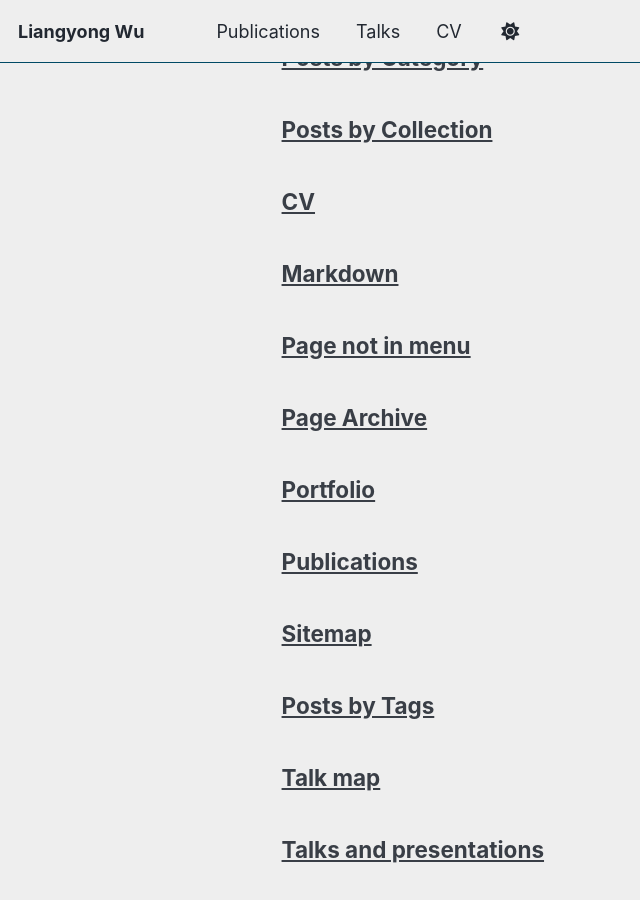
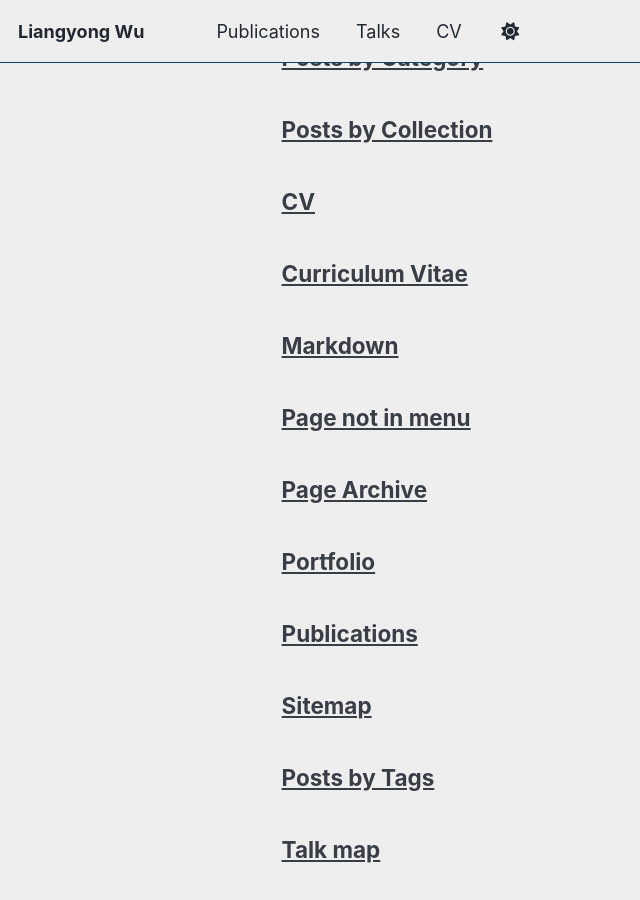
Before and after one commit to Myerrs/myerrs.github.io, a Jekyll site: the page built from _pages/page-archive.html, in a window 1280 px wide and 900 px high, scrolled down 371 px. Shown: the whole window, without its empty margins (0-640 px from the left). Built offline with Jekyll 4.4.1, drawn with Linux system fonts in a browser that asks for light colours; a script that is not in the unit is left out; comment, search, counter and statistics services are not loaded.

Commit message:
add-cv-pdf

```diff
--- a/_pages/cv.md
+++ b/_pages/cv.md
@@ -1,6 +1,6 @@
 ---
 layout: archive
-# title: ""
+title: "Curriculum Vitae"
 permalink: /cv/
 author_profile: true
 redirect_from:
@@ -10,7 +10,7 @@
 {% include base_path %}
 
 <div style="text-align: center;">
-    <h2>My Curriculum Vitae</h2>
+    <!-- <h2>My Curriculum Vitae</h2> -->
     <iframe
         src="/files/CV.pdf"
         style="width:100%; height:1200px; border:none;"
```
